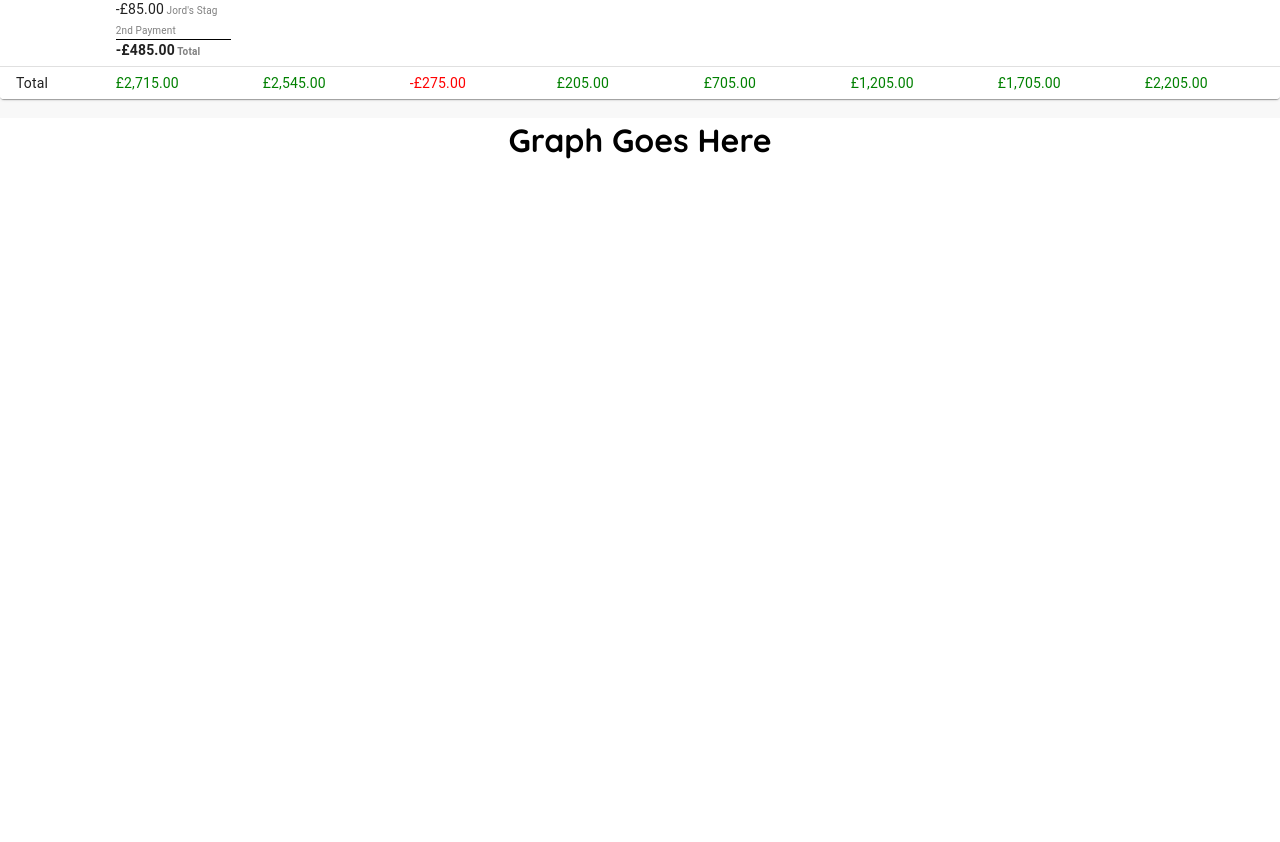
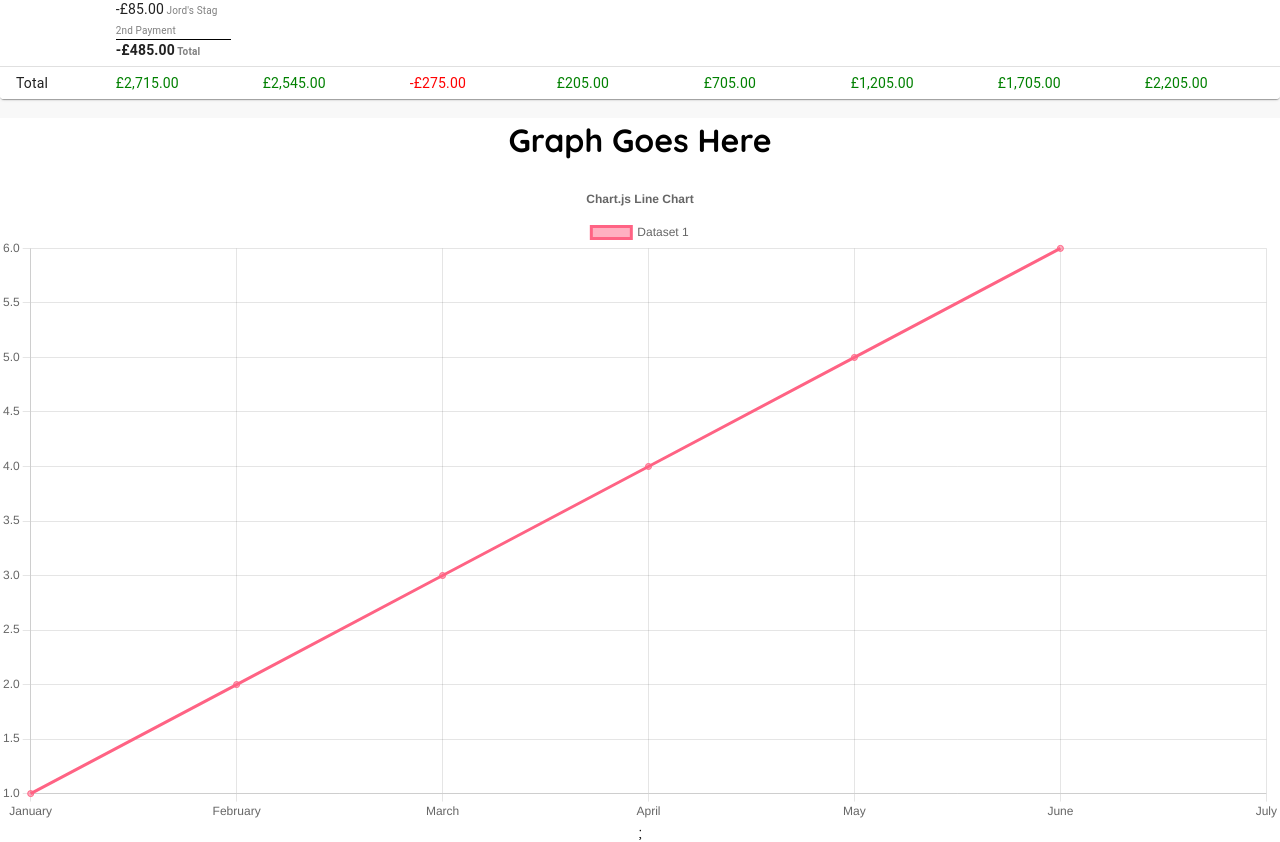
Before and after one commit to AKP-13/savings-planner, a React (Create React App) app: page / in a window 1280 px wide. Shown: the part 682-1524 px from the top of the page. Before the commit the page ends 842 px from the top, so only its background shows below. Built offline with nearby package versions, Linux system fonts and the light colour scheme.

Commit message:
Add basic graph

```diff
--- a/src/graph/GraphDisplay.tsx
+++ b/src/graph/GraphDisplay.tsx
@@ -1,9 +1,51 @@
 import React from 'react';
+import {
+  Chart as ChartJS,
+  CategoryScale,
+  LinearScale,
+  PointElement,
+  LineElement,
+  Title,
+  Tooltip,
+  Legend
+} from 'chart.js';
+import { Line } from 'react-chartjs-2';
 
-const GraphDisplay = () => (
-  <div>
-    <h1>Graph Goes Here</h1>
-  </div>
-);
+ChartJS.register(CategoryScale, LinearScale, PointElement, LineElement, Title, Tooltip, Legend);
+
+const GraphDisplay = () => {
+  const options = {
+    responsive: true,
+    plugins: {
+      legend: {
+        position: 'top' as const
+      },
+      title: {
+        display: true,
+        text: 'Chart.js Line Chart'
+      }
+    }
+  };
+
+  const labels = ['January', 'February', 'March', 'April', 'May', 'June', 'July'];
+
+  const graphData = {
+    labels,
+    datasets: [
+      {
+        label: 'Dataset 1',
+        data: [1, 2, 3, 4, 5, 6],
+        borderColor: 'rgb(255, 99, 132)',
+        backgroundColor: 'rgba(255, 99, 132, 0.5)'
+      }
+    ]
+  };
+  return (
+    <div>
+      <h1>Graph Goes Here</h1>
+      <Line options={options} data={graphData} />;
+    </div>
+  );
+};
 
 export default GraphDisplay;
--- a/tsconfig.json
+++ b/tsconfig.json
@@ -3,8 +3,8 @@
     "allowImportingTsExtensions": true,
     "jsx": "react",
     "lib": ["es6", "dom"],
-    "module": "NodeNext",
-    "moduleResolution": "NodeNext",
+    "module": "ES6",
+    "moduleResolution": "Bundler",
     "noEmit": true,
     "noImplicitAny": true,
     "noImplicitThis": true,
```
